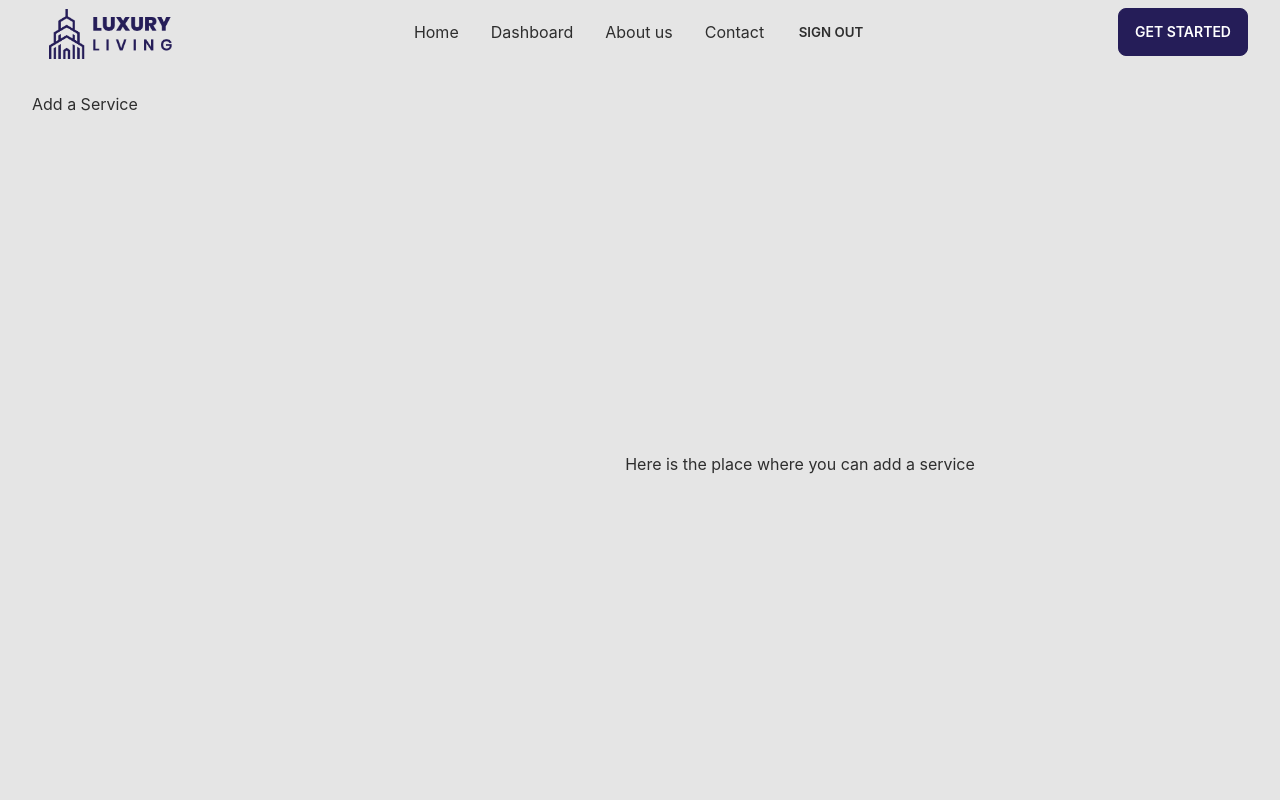
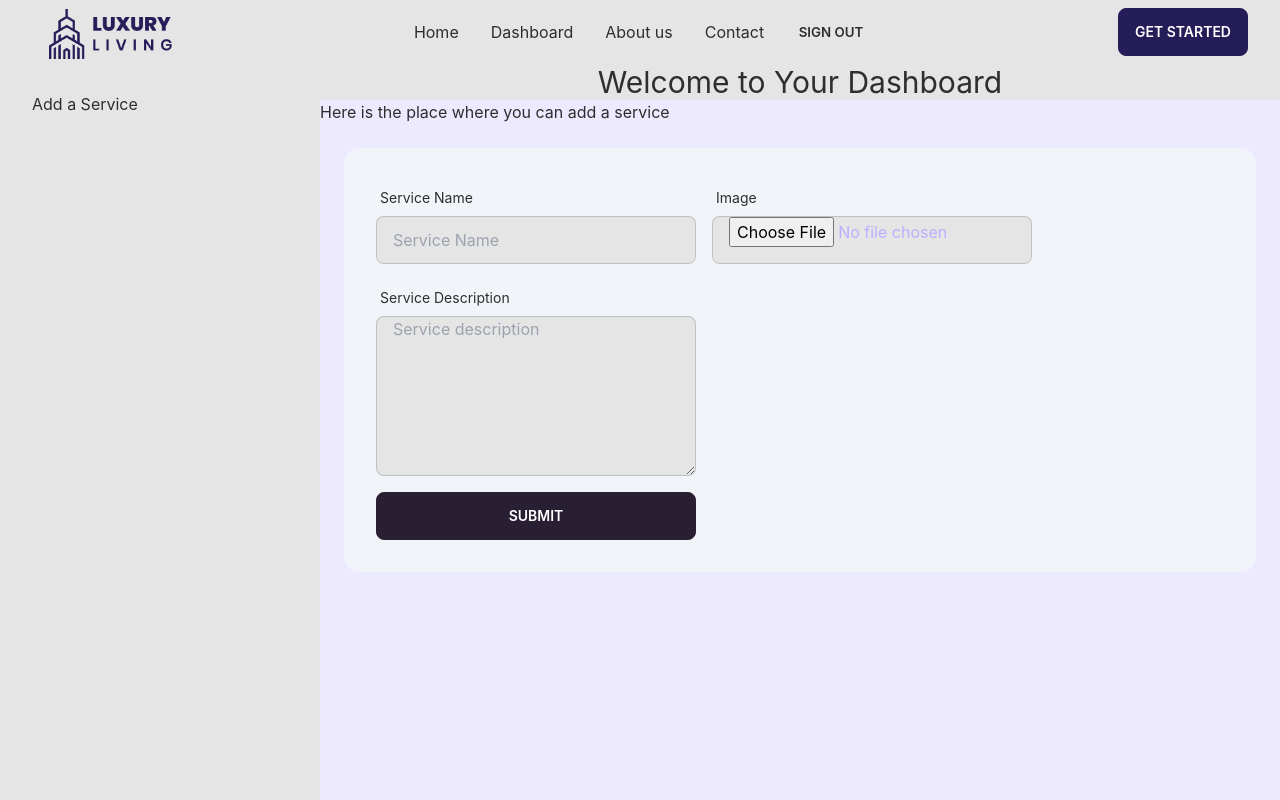
Before and after one commit to trshawonbd/Luxury-Living-Client, a React (Create React App) app: page /dashboard/addService in a window 1280 px wide. Shown: the top 800 px of the page. Built offline with nearby package versions, Linux system fonts and the light colour scheme; no server answers; sample sign-in values are in the browser's storage.

Commit message:
addservice  created

```diff
--- /dev/null
+++ b/src/Pages/Dashboard/Admin/AddService/AddService.css
@@ -0,0 +1,3 @@
+.addService-background{
+    background-color: #EDEAFF;
+}
--- a/src/Pages/Dashboard/Admin/AddService/AddService.js
+++ b/src/Pages/Dashboard/Admin/AddService/AddService.js
@@ -1,9 +1,88 @@
 import React from 'react';
+import { useForm } from 'react-hook-form';
+import './AddService.css';
 
 const AddService = () => {
+    const { register, formState: { errors }, handleSubmit } = useForm();
+
+
+    const onSubmit = data => {
+        console.log(data);
+
+    }
     return (
-        <div>
+        <div className='addService-background h-screen'>
             Here is the place where you can add a service
+
+<div className='m-6'>
+<div class="card w-full bg-slate-100 text-primary-content">
+                <div class="card-body">
+                    <form onSubmit={handleSubmit(onSubmit)}>
+                        <div className='flex gap-4'>
+                            <div className="form-control w-full max-w-xs">
+                                <label className="label">
+                                    <span className="label-text">Service Name</span>
+                                </label>
+                                <input type="text"
+                                    placeholder="Service Name"
+                                    className="input input-bordered w-full max-w-xs"
+                                    {...register("serviceName", {
+                                        required: {
+                                            value: true,
+                                            message: 'Service Name is required'
+                                        },
+                                    })}
+                                />
+                                <label className="label">
+                                    {errors.serviceName?.type === 'required' && <span className="label-text-alt text-red-500">{errors.serviceName.message}</span>}
+                                </label>
+                            </div>
+                            <div className="form-control w-full max-w-xs">
+                            <label className="label">
+                                    <span className="label-text">Image</span>
+                                </label>
+                                <input type="file"
+                                    className="input input-bordered w-full max-w-xs"
+                                    {...register("image", {
+                                        required: {
+                                            value: true,
+                                            message: 'Image is required'
+                                        },
+                                    })}
+                                />
+                                <label className="label">
+                                    {errors.image?.type === 'required' && <span className="label-text-alt text-red-500">{errors.image.message}</span>}
+                                </label>
+                            </div>
+                        </div>
+                        <div>
+                            <div className="form-control w-full max-w-xs">
+                            <label className="label">
+                                    <span className="label-text">Service Description</span>
+                                </label>
+                                <textarea type="text"
+                                    placeholder="Service description"
+                                    className="input input-bordered w-full h-40 max-w-xs"
+                                    {...register("description", {
+                                        required: {
+                                            value: true,
+                                            message: 'First Name is required'
+                                        },
+                                    })}
+                                />
+                                <label className="label">
+                                    {errors.description?.type === 'required' && <span className="label-text-alt text-red-500">{errors.description.message}</span>}
+                                </label>
+                            </div>
+                            <div className='flex justify-start items-center'>
+                                    <input className='btn w-full max-w-xs text-white' type="submit" value='Submit' />
+                                </div>
+                        </div>
+
+                    </form>
+                </div>
+            </div>
+</div>
         </div>
     );
 };
--- a/src/Pages/Dashboard/Dashboard/Dashboard.js
+++ b/src/Pages/Dashboard/Dashboard/Dashboard.js
@@ -7,8 +7,9 @@ const Dashboard = () => {
 
             <div class="drawer drawer-mobile">
                 <input id="my-drawer-2" type="checkbox" class="drawer-toggle" />
-                <div class="drawer-content flex flex-col items-center justify-center">
+                <div class="drawer-content ">
                     {/*  <!-- Page content here --> */}
+                    <h2 className='text-3xl flex justify-center text-black-600'>Welcome to Your Dashboard</h2>
                     <label for="my-drawer-2" class="btn btn-primary drawer-button lg:hidden">Open drawer</label>
                         <Outlet></Outlet>
                 </div>
```
